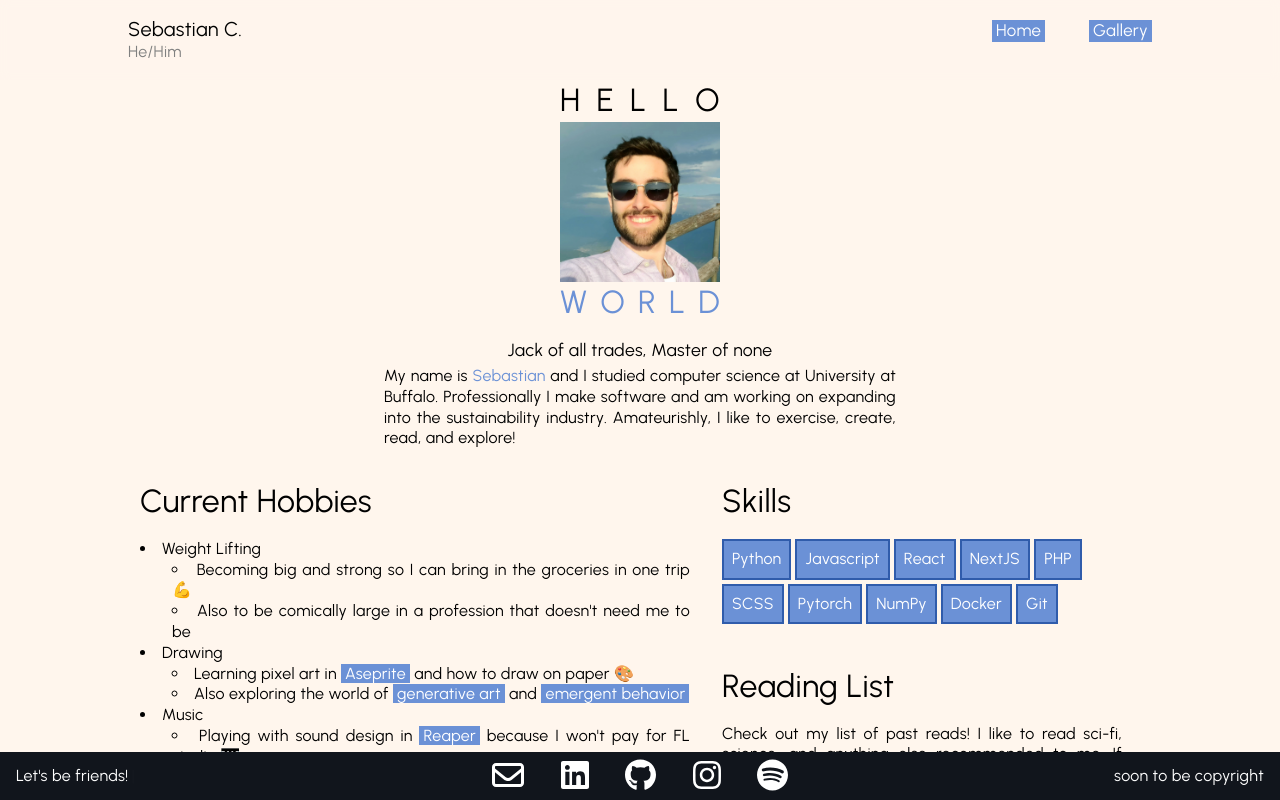
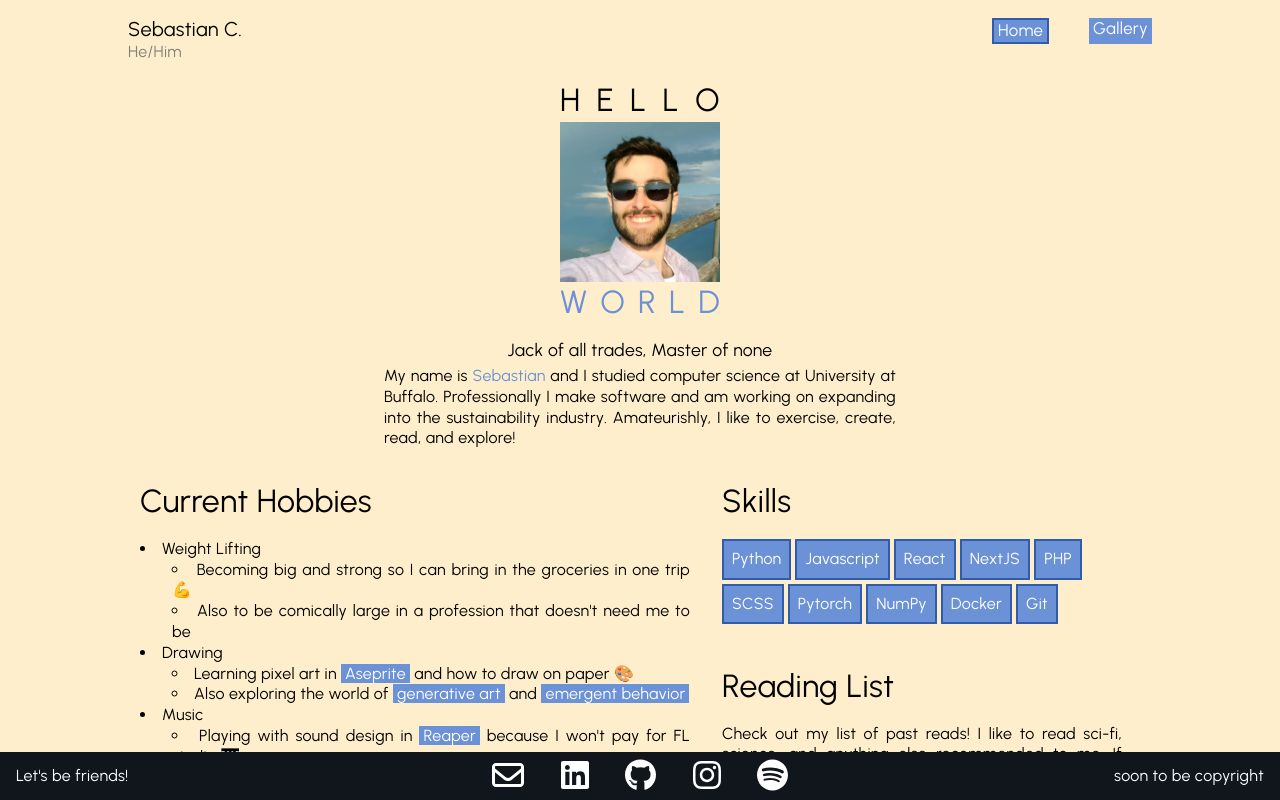
Before and after one commit to srcalo/srcalo.github.io, a Next.js app: page / in a window 1280 px wide. Built offline with nearby package versions, Linux system fonts and the light colour scheme.

Commit message:
Final touches for version

```diff
--- a/src/app/styles/__variables.scss
+++ b/src/app/styles/__variables.scss
@@ -21,7 +21,7 @@ $footer-height-thin: 7rem;
 // $font-mono: "Roboto Mono", monospace;
 $font-mono: "Urbanist", sans-serif;
 /* Colors */
-$background-color: #fff6ed;
+$background-color: #ffeecb;
 
 $primary-color: #6b91d6;
 $primary-color-light: color.adjust($primary-color, $lightness: 10%);
--- a/src/app/styles/globals.scss
+++ b/src/app/styles/globals.scss
@@ -123,16 +123,18 @@ h3 {
 			width: 10rem;
 			justify-self: end;
 
+			.active {
+				border: 0.15rem solid #305cab;
+			}
+
 			a {
 				font-size: 1.05rem;
-				background: $primary-color;
-				color: white;
-				padding: 0 0.25rem;
+
+				// Use box shadow instead of border when there are more than two elements
+				// box-shadow: 2px 2px 1px 0px rgba(0, 0, 0, 0.51);
 			}
 
-			a:hover {
-				background: $primary-color-dark;
-			}
+			align-self: hover;
 		}
 	}
 }
@@ -226,6 +228,24 @@ main {
 	}
 }
 
+.eyeCatcher span:nth-child(2) {
+	@keyframes cursor-blink {
+		0% {
+			opacity: 0;
+		}
+
+		50% {
+			opacity: 1;
+		}
+
+		100% {
+			opacity: 0;
+		}
+	}
+
+	animation: cursor-blink 1s steps(1) infinite;
+}
+
 @include m-view {
 	@include sticky-footer;
 
--- a/src/app/util/header.tsx
+++ b/src/app/util/header.tsx
@@ -1,4 +1,5 @@
 import TextLink from "./link";
+import Navbar from "./navbar";
 
 export default function Header() {
 	return (
@@ -8,11 +9,7 @@ export default function Header() {
 					<div className={"title"}>Sebastian C.</div>
 					<div className={"subtitle"}>He/Him</div>
 				</TextLink>
-
-				<nav className={"navbar"}>
-					<TextLink href="/">Home</TextLink>
-					<TextLink href="/gallery">Gallery</TextLink>
-				</nav>
+				<Navbar />
 			</div>
 		</header>
 	);
--- /dev/null
+++ b/src/app/util/navbar.tsx
@@ -0,0 +1,20 @@
+"use client";
+
+import { usePathname } from "next/navigation";
+
+import TextLink from "./link";
+
+export default function Navbar() {
+	const pathname = usePathname();
+
+	return (
+		<nav className={"navbar"}>
+			<TextLink href="/" className={`${pathname === "/" ? "active" : ""}`}>
+				Home
+			</TextLink>
+			<TextLink href="/gallery" className={`${pathname === "/gallery" ? "active" : ""}`}>
+				Gallery
+			</TextLink>
+		</nav>
+	);
+}
```
